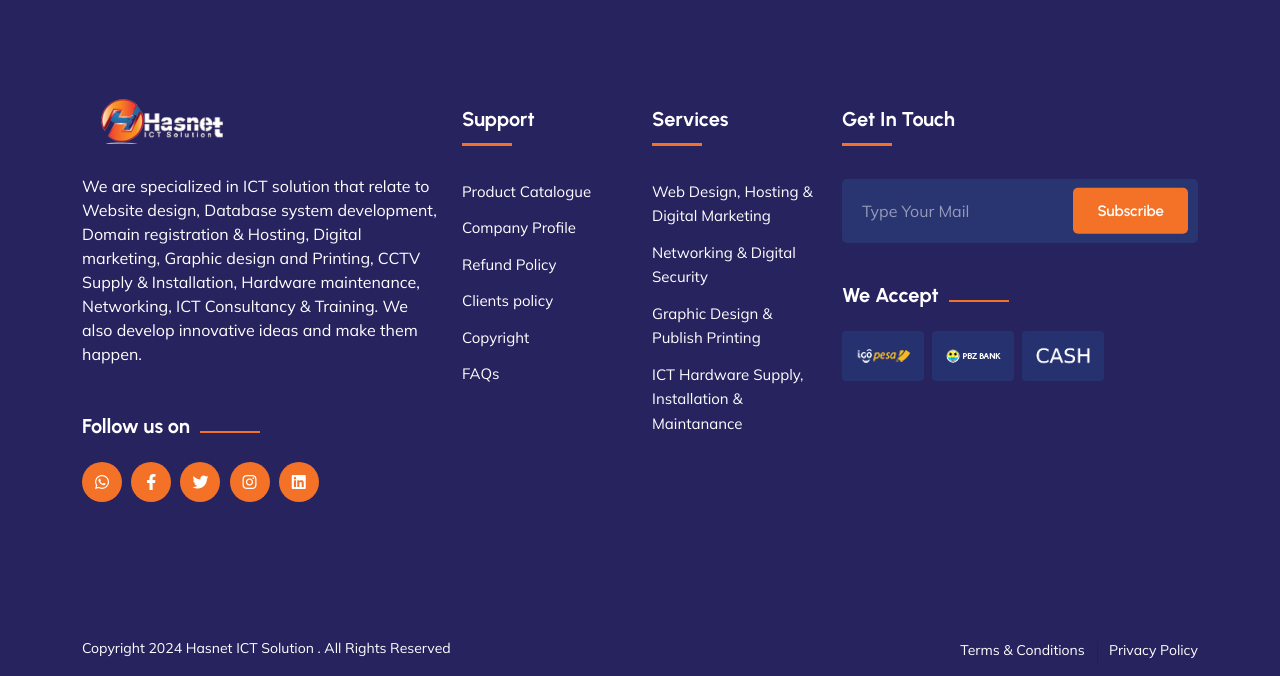
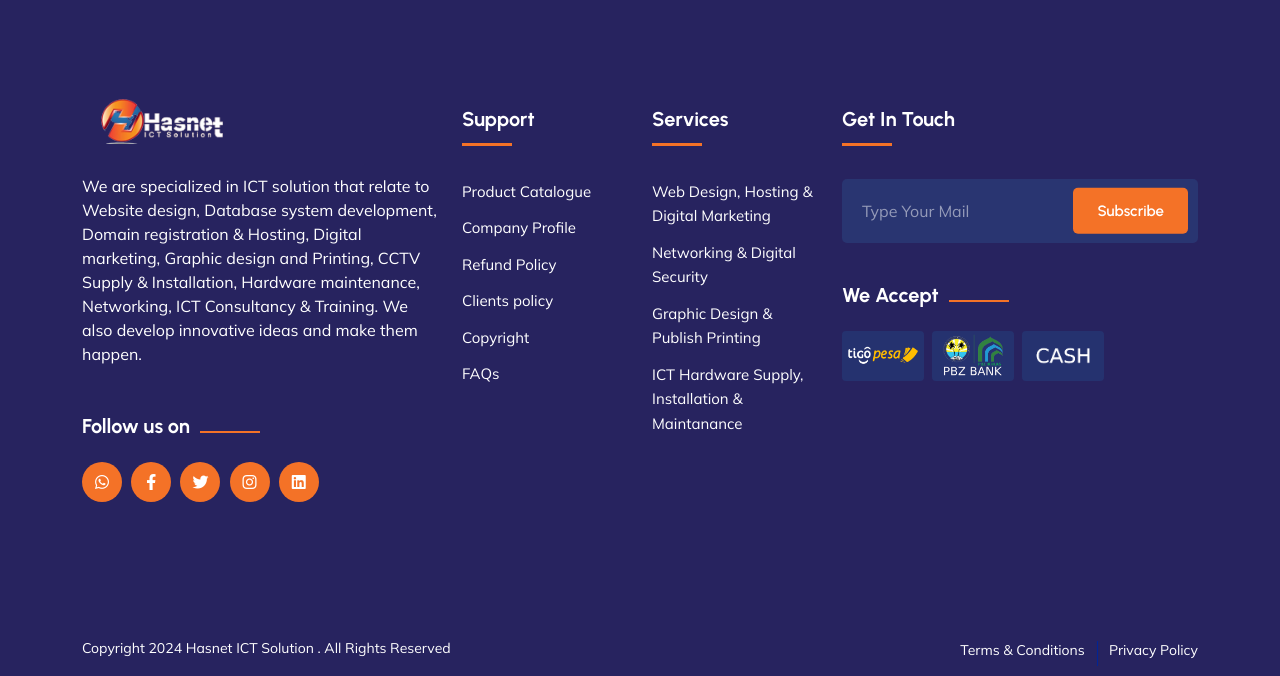
Before and after one commit to Abdulrazakmus/hasnet-website, a PHP site: page /index.php in a window 1280 px wide. Shown: the part 5627-6303 px from the top of the page. Run offline with PHP 8.4, Linux system fonts and the light colour scheme; some libraries are stand-ins or nearby versions.

Commit message:
24 again-04

```diff
--- a/footer.php
+++ b/footer.php
@@ -71,14 +71,20 @@
                             <div class="ft-payment-method mt-40">
                                 <h5 class="text-white position-relative ft-subtitle d-inline-block">We Accept</h5>
                                 <ul class="payment-list d-flex align-items-center mt-3">
+
                                     <li class="d-inline-flex align-items-center justify-content-center"><img
-                                            src="assets/img/visa.png" alt="visa" class="img-fluid"></li>
+                                            src="assets/img/affiliate/tigopesa.png" width="70px;" alt="visa" class="img-fluid"></li>
+
                                             <!-- <li class="d-inline-flex align-items-center justify-content-center"><img
                                             src="assets/img/mastercard.png" alt="mastercard" class="img-fluid"></li> -->
                                             <!-- <li class="d-inline-flex align-items-center justify-content-center"><img
                                             src="assets/img/payoneer.png" alt="payoneer" class="img-fluid"></li> -->
+
+
                                             <li class="d-inline-flex align-items-center justify-content-center"><img
-                                            src="assets/img/paypal.png" alt="paypal" class="img-fluid"></li>
+                                            src="assets/img/affiliate/pbz.png" width="60px;" alt="paypal" class="img-fluid"></li>
+
+
                                             <li class="d-inline-flex align-items-center justify-content-center"><img
                                             src="assets/img/cash.png" alt="visa" class="img-fluid"></li>
                                 </ul>
```
Also changed, not shown: assets/img/affiliate/pbz.png (added), assets/img/affiliate/tigopesa.png (added).
